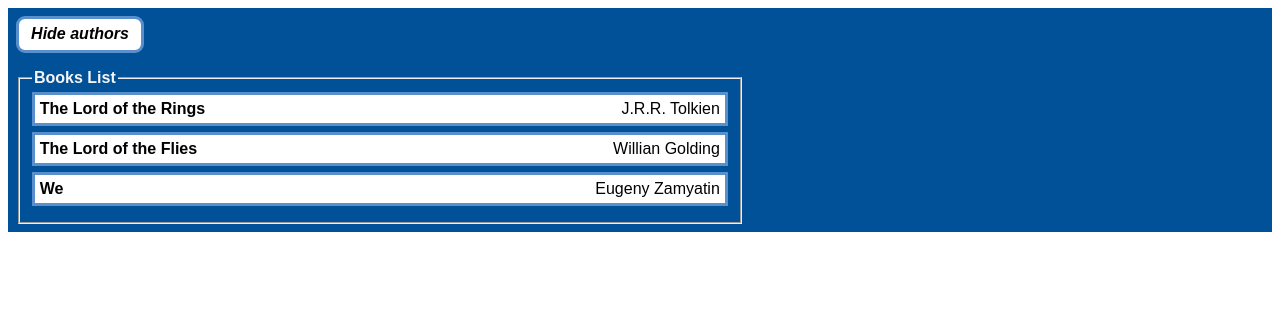
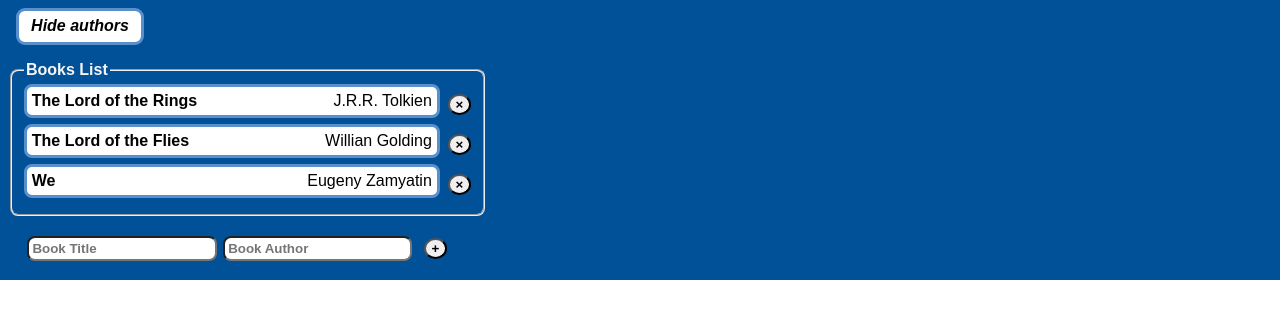
Before and after one commit to g5-freemen/js-pro-course, a React (Create React App) app: page / in a window 1280 px wide. Shown: the top 318 px of the page. Built offline with nearby package versions, Linux system fonts and the light colour scheme.

Commit message:
feat: add book & delete book

```diff
--- a/src/App.css
+++ b/src/App.css
@@ -1,3 +1,7 @@
+body {
+  margin: 0;
+}
+
 .App {
   margin: 0;
   padding: 0.5rem;
@@ -23,15 +27,29 @@
   cursor: pointer;
 }
 
+.book-shelf {
+  display: flex;
+  flex-direction: row;
+  align-items: center;
+}
+
 .book-row {
-  width: 85vmin;
+  width: 25rem;
   margin-bottom: 0.4rem;
   padding: 0.3rem;
   display: flex;
   justify-content: space-between;
   align-items: center;
   border: 3px solid #5990cc;
+  border-radius: 1vmin;
   background: #ffffff;
+  -webkit-touch-callout: none; /* iOS Safari */
+  -webkit-user-select: none;   /* Chrome/Safari/Opera */
+  -khtml-user-select: none;    /* Konqueror */
+  -moz-user-select: none;      /* Firefox */
+  -ms-user-select: none;       /* Internet Explorer/Edge */
+  user-select: none;           /* Non-prefixed version, currently
+                                  not supported by any browser */
 }
 
 .book-title {
@@ -44,9 +62,29 @@
 
 fieldset {
   width: fit-content;
+  border-radius: 1vmin;
 }
 
 legend {
   color: whitesmoke;
   font-weight: bold;
 }
+
+button {
+  margin-left: .5rem;
+  border-radius: 50%;
+  outline: none;
+  font-weight: bold;
+}
+
+.book-addForm {
+  margin: 1rem 0 .5rem 1rem;
+}
+
+input {
+  margin: .2rem;
+  padding: .2rem;
+  border-radius: 1vmin;
+  outline: none;
+  font-weight: 600;
+}
--- a/src/App.js
+++ b/src/App.js
@@ -1,12 +1,15 @@
 import './App.css';
-import React, { useState } from 'react'
-import Books from './components/Books.js'
+import React, { useState } from 'react';
+import Context from './Context.js';
+import Books from './components/Books.js';
+import AddBook from './components/AddBook.js';
+import uuid from 'react-uuid';
 
 export default function App() {
   let [ books, setBooks ] = useState( [
-    { id: 0, author: 'J.R.R. Tolkien', title: 'The Lord of the Rings', crossedOut: false },
-    { id: 1, author: 'Willian Golding', title: 'The Lord of the Flies', crossedOut: false },
-    { id: 2, author: 'Eugeny Zamyatin', title: 'We', crossedOut: false },
+    { id: uuid(), author: 'J.R.R. Tolkien', title: 'The Lord of the Rings', crossedOut: false },
+    { id: uuid(), author: 'Willian Golding', title: 'The Lord of the Flies', crossedOut: false },
+    { id: uuid(), author: 'Eugeny Zamyatin', title: 'We', crossedOut: false },
     ] );
 
   let [ showAuthor, setShowAuthor ] = useState(true);
@@ -18,12 +21,19 @@ export default function App() {
     } ) )
   }
 
+  const deleteBook = (id) => setBooks( books.filter( item => item.id !== id ) );
+
+  const addBook = (title,author) => setBooks( books.concat( { id: uuid(), author, title, crossedOut: false } ) )
+
   return (
-    <div className="App">
-      <button className='author-toggle' onClick={ () => setShowAuthor(!showAuthor) }>
-        { showAuthor ? "Hide authors" : "Show authors" }
-      </button>
-      <Books books={books} showAuthor={showAuthor} onChange={crossBook} />
-    </div>
+    <Context.Provider value={{ books, deleteBook, crossBook } }>
+      <div className="App">
+        <button className='author-toggle' onClick={ () => setShowAuthor(!showAuthor) }>
+          { showAuthor ? "Hide authors" : "Show authors" }
+        </button>
+        <Books showAuthor={showAuthor} />
+        <AddBook onAddBook={addBook} />
+      </div>
+    </Context.Provider>
   );
 }
--- /dev/null
+++ b/src/Context.js
@@ -0,0 +1,5 @@
+import React from 'react';
+
+const Context = React.createContext()
+
+export default Context;
--- /dev/null
+++ b/src/components/AddBook.js
@@ -0,0 +1,23 @@
+import React, {useState} from 'react';
+
+export default function AddBook({onAddBook}) {
+    let [title, setTitle] = useState('');
+    let [author, setAuthor] = useState('');
+
+    function bookSubmit(event) {
+        event.preventDefault();
+        if (title.trim() && author.trim()) {
+            onAddBook(title,author);
+            setTitle('');
+            setAuthor('');
+        }
+    }
+
+    return (
+        <form className='book-addForm' onSubmit={bookSubmit}>
+            <input placeholder='Book Title' value={title} onChange={ev => setTitle(ev.target.value)} />
+            <input placeholder='Book Author' value={author} onChange={ev => setAuthor(ev.target.value)}/>
+            <button type='submit'>+</button>
+        </form>
+    )
+}
--- a/src/components/Book.js
+++ b/src/components/Book.js
@@ -1,10 +1,11 @@
-import React from 'react';
+import React, {useContext} from 'react';
+import Context from '../Context.js';
 import uuid from 'react-uuid';
 
 export default function Book(props) {
     const { showAuthor } = props;
-    const { title, author, id, crossedOut } = props.data;
-    const crossOut = props.onChange;
+    const { title, author, id, crossedOut } = props.book;
+    const { deleteBook, crossBook } = useContext(Context);
 
     let styles = {
       cross: {
@@ -14,11 +15,14 @@ export default function Book(props) {
     }
 
   return (
-    <div key={uuid()} className='book-row' style={ crossedOut ? styles.cross : null } onClick={() => crossOut(id)}>
-        <span className='book-title'>
-            { title }
-        </span>
-        { showAuthor ? <span className='book-author'>{author}</span> : null }
+    <div className='book-shelf'>
+      <div key={uuid()} className='book-row' style={ crossedOut ? styles.cross : null } onClick={crossBook.bind(null,id)}>
+          <span className='book-title'>
+              { title }
+          </span>
+          { showAuthor ? <span className='book-author'>{author}</span> : null }
+      </div>
+      <button className='book-delBtn' onClick={deleteBook.bind(null,id)}>&times;</button>
     </div>
   )
 }
--- a/src/components/Books.js
+++ b/src/components/Books.js
@@ -1,14 +1,17 @@
-import React from 'react';
+import React, {useContext} from 'react';
 import Book from './Book';
 import uuid from 'react-uuid';
+import Context from '../Context.js';
 
-export default function Books( { books, showAuthor, onChange } ) {
+export default function Books( { showAuthor } ) {
+  let { books } = useContext(Context);
 
   return (
     <fieldset>
     <legend>Books List</legend>
+    { books.length ? null : <p style={{fontWeight:'900'}}>No Books</p> }
     { books.map(item =>
-    <Book key={uuid()} data={item} showAuthor={showAuthor} onChange={onChange}/>
+      <Book key={uuid()} book={item} showAuthor={showAuthor} />
     ) }
     </fieldset>
   )
```
Lines whose indentation alone changed are shown as unchanged.
